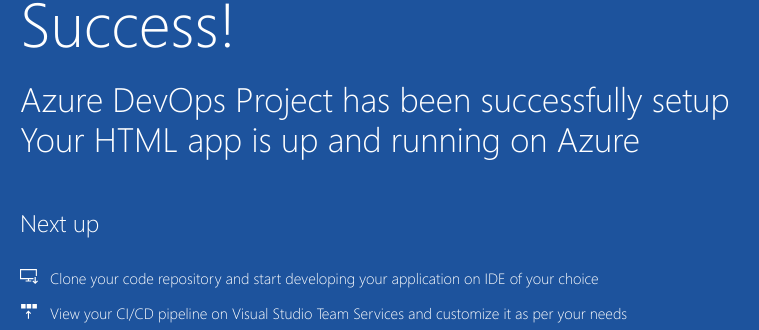
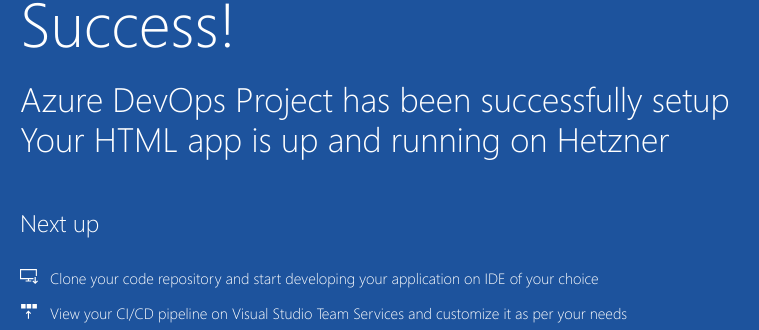
Before and after one commit to fuentes77/firstproject, a plain HTML site: page sample-project/index.html in a window 1280 px wide. Shown: the part 392-722 px from the top of the page, 205-964 px from the left. Drawn offline with Linux system fonts and the light colour scheme.

Commit message:
Changed to Hetzner

```diff
--- a/sample-project/index.html
+++ b/sample-project/index.html
@@ -20,7 +20,7 @@
             <div class="content-body">
                 <div class="success-text">Success!</div>
                 <div class="description line-1"> Azure DevOps Project has been successfully setup</div>
-                <div class="description line-2"> Your HTML app is up and running on Azure</div>
+                <div class="description line-2"> Your HTML app is up and running on Hetzner</div>
                 <div class="next-steps-container">
                     <div class="next-steps-header">Next up</div>
                     <div class="next-steps-body">
```
